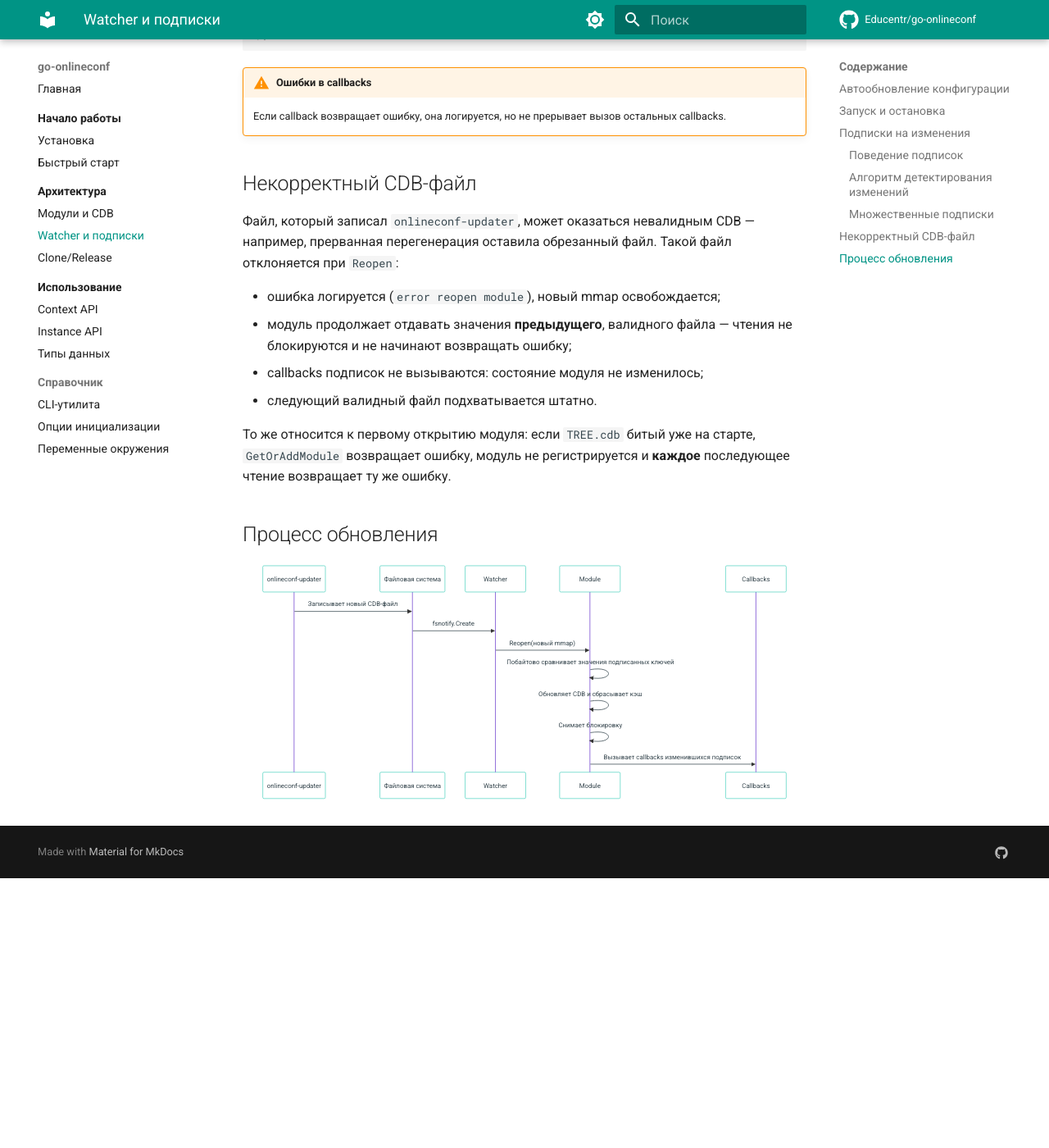
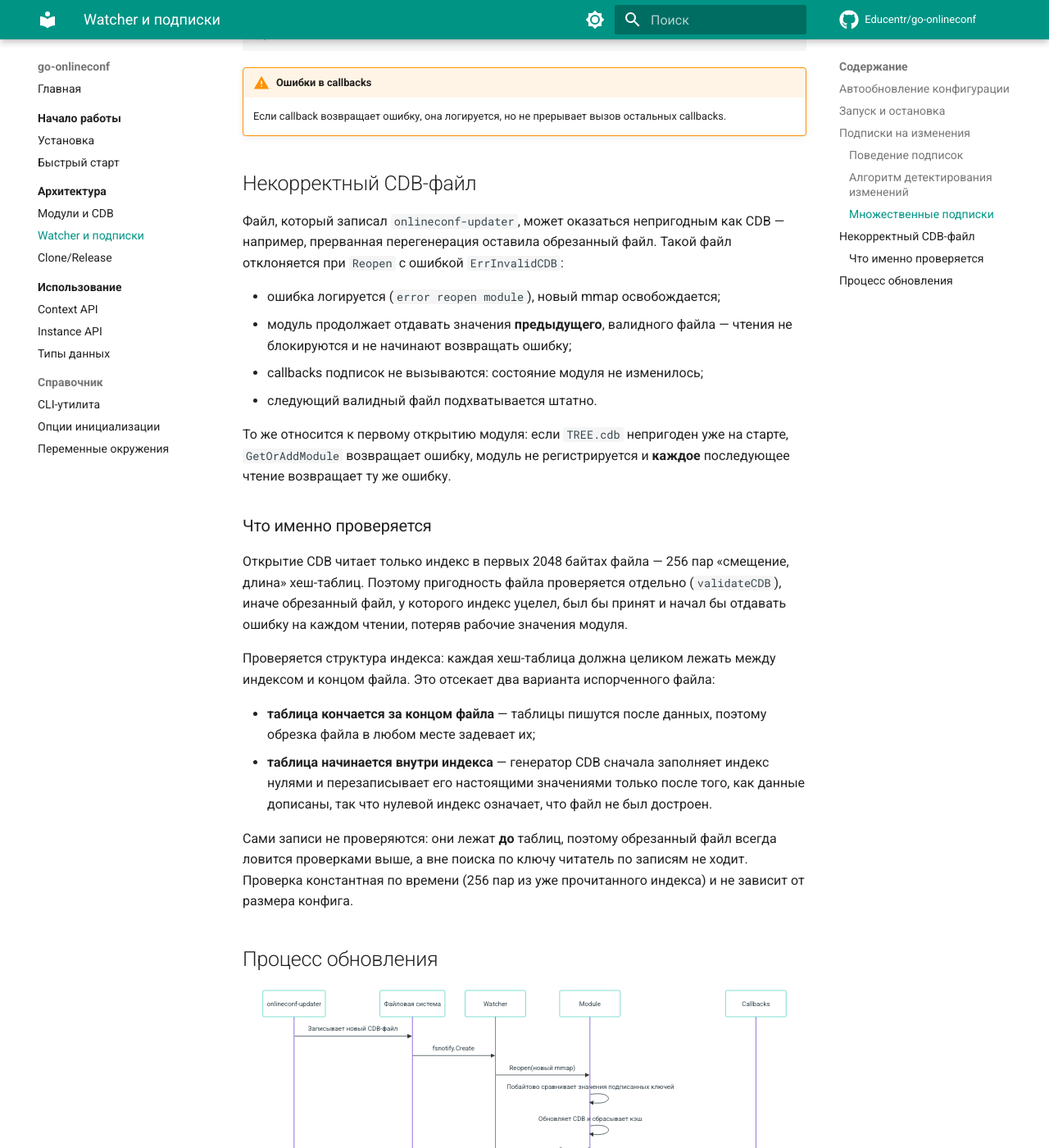
Before and after one commit to Educentr/go-onlineconf, an MkDocs documentation site: the page built from docs/architecture/watcher.md, in a window 1280 px wide and 1400 px high, scrolled down 2353 px. Shown: the whole window at 82% size. Built offline with MkDocs 1.6.1 and Material for MkDocs 9.7.7, drawn with Linux system fonts in a browser that asks for light colours; comment, search, counter and statistics services are not loaded; before the commit the page ends 3424 px from its top, so only the background shows below that.

Commit message:
[docs] fix: describe what makes a cdb file unusable (LIB-2)
The watcher and modules documents claimed that a truncated file is rejected,
which only became true with this fix. Both now name ErrInvalidCDB, and the
watcher document explains what is checked and why opening the cdb is not enough
on its own.

Co-Authored-By: Claude Opus 5 <noreply@anthropic.com>
Co-Authored-By: Perfacta <vt@perfacta.ai>

```diff
--- a/docs/architecture/watcher.md
+++ b/docs/architecture/watcher.md
@@ -90,14 +90,25 @@ onlineconf.RegisterSubscription(ctx, "TREE", []string{"/app/feature_flag"}, func
 
 ## Некорректный CDB-файл
 
-Файл, который записал `onlineconf-updater`, может оказаться невалидным CDB — например, прерванная перегенерация оставила обрезанный файл. Такой файл отклоняется при `Reopen`:
+Файл, который записал `onlineconf-updater`, может оказаться непригодным как CDB — например, прерванная перегенерация оставила обрезанный файл. Такой файл отклоняется при `Reopen` с ошибкой `ErrInvalidCDB`:
 
 - ошибка логируется (`error reopen module`), новый mmap освобождается;
 - модуль продолжает отдавать значения **предыдущего**, валидного файла — чтения не блокируются и не начинают возвращать ошибку;
 - callbacks подписок не вызываются: состояние модуля не изменилось;
 - следующий валидный файл подхватывается штатно.
 
-То же относится к первому открытию модуля: если `TREE.cdb` битый уже на старте, `GetOrAddModule` возвращает ошибку, модуль не регистрируется и **каждое** последующее чтение возвращает ту же ошибку.
+То же относится к первому открытию модуля: если `TREE.cdb` непригоден уже на старте, `GetOrAddModule` возвращает ошибку, модуль не регистрируется и **каждое** последующее чтение возвращает ту же ошибку.
+
+### Что именно проверяется
+
+Открытие CDB читает только индекс в первых 2048 байтах файла — 256 пар «смещение, длина» хеш-таблиц. Поэтому пригодность файла проверяется отдельно (`validateCDB`), иначе обрезанный файл, у которого индекс уцелел, был бы принят и начал бы отдавать ошибку на каждом чтении, потеряв рабочие значения модуля.
+
+Проверяется структура индекса: каждая хеш-таблица должна целиком лежать между индексом и концом файла. Это отсекает два варианта испорченного файла:
+
+- **таблица кончается за концом файла** — таблицы пишутся после данных, поэтому обрезка файла в любом месте задевает их;
+- **таблица начинается внутри индекса** — генератор CDB сначала заполняет индекс нулями и перезаписывает его настоящими значениями только после того, как данные дописаны, так что нулевой индекс означает, что файл не был достроен.
+
+Сами записи не проверяются: они лежат **до** таблиц, поэтому обрезанный файл всегда ловится проверками выше, а вне поиска по ключу читатель по записям не ходит. Проверка константная по времени (256 пар из уже прочитанного индекса) и не зависит от размера конфига.
 
 ## Процесс обновления
 
```
Also changed, not shown: docs/architecture/modules.md (+3 -1 lines).
